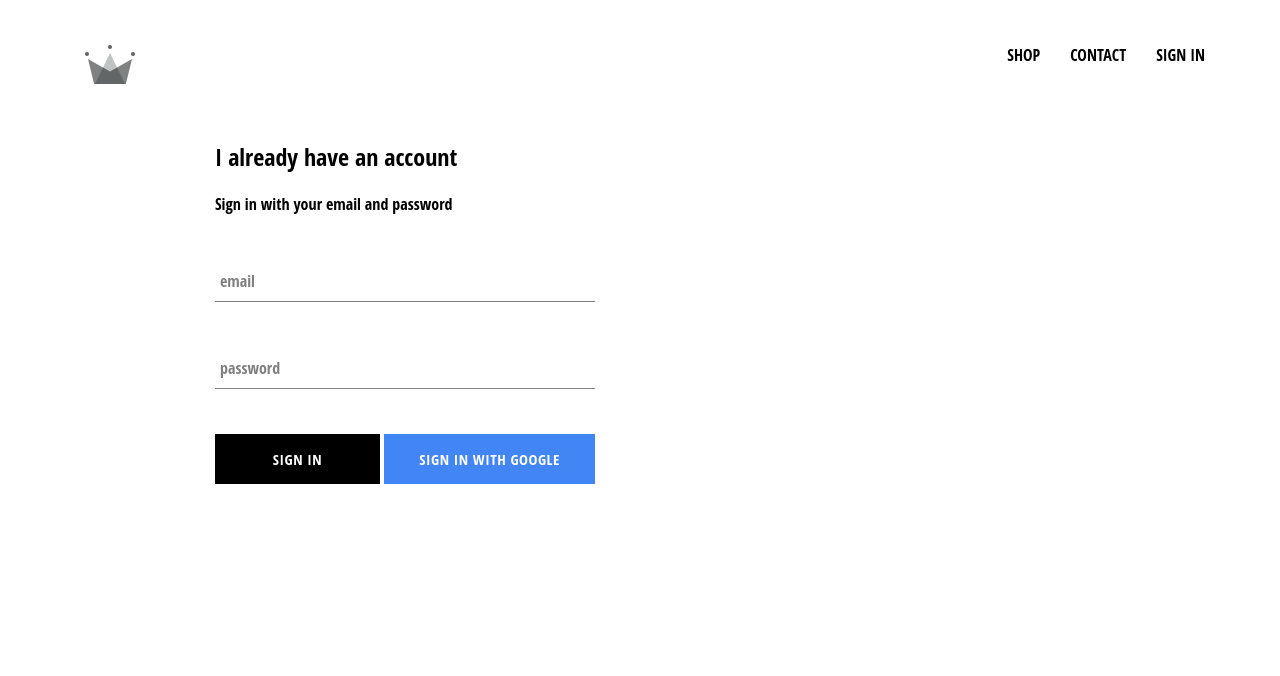
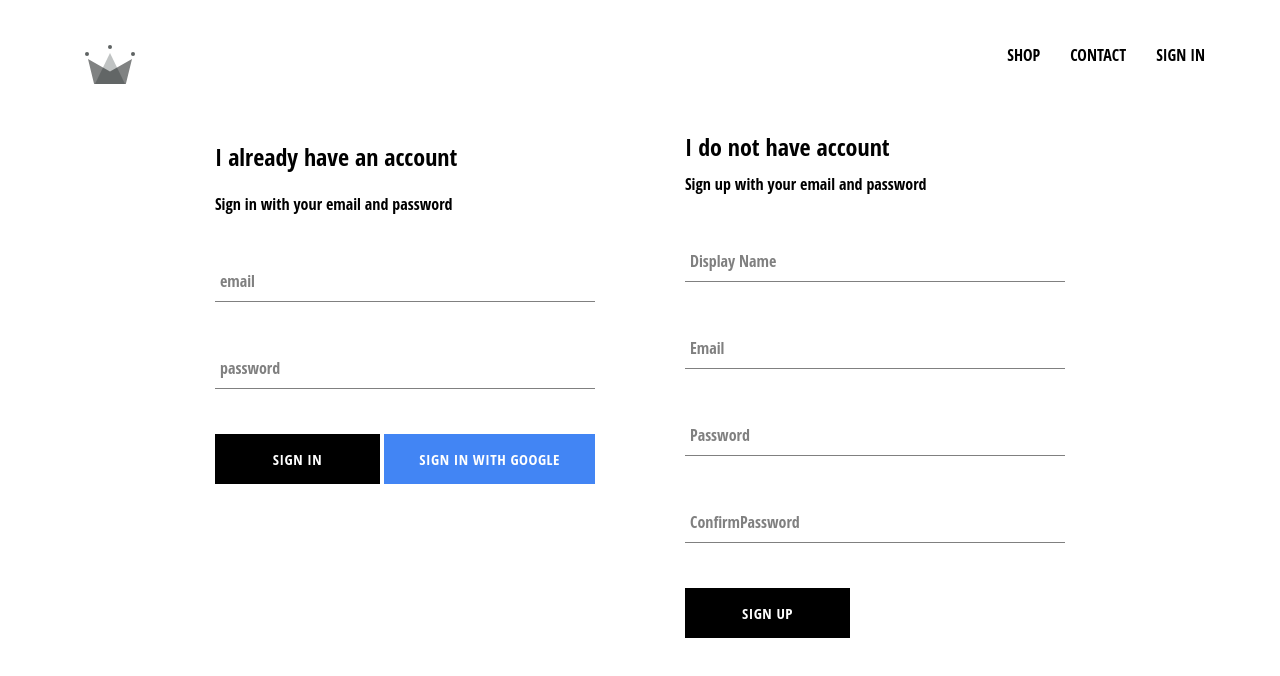
Before and after one commit to GoranDj22/crwn-clothing, a React (Create React App) app: page /signin in a window 1280 px wide. Shown: the top 676 px of the page. Built offline with nearby package versions, Linux system fonts and the light colour scheme; no server answers.

Commit message:
created sign-up component, implemented firebase utils and ability to store authenticated users into our firestore database

```diff
--- a/src/App.js
+++ b/src/App.js
@@ -5,7 +5,7 @@ import HomePage from './pages/homepages/homepage.component';
 import ShopPage from './pages/shop/shop.component.jsx';
 import SignInAndSignUpPage from './pages/sign-in-and-sign-up/sign-in-and-sign-up.component';
 import Header from './components/header/header.component';
-import {auth} from './firebase/firebase.utils';
+import {auth, createUserProfileDocument} from './firebase/firebase.utils';
 
 class App extends React.Component {
   constructor() {
@@ -19,9 +19,23 @@ class App extends React.Component {
   unsubscribeFromAuth = null;
 
   componentDidMount() {
-    this.unsubscribeFromAuth = auth.onAuthStateChanged(user => {
-      this.setState({ currentUser: user });
-    })
+    this.unsubscribeFromAuth = auth.onAuthStateChanged(async userAuth => {
+      if (userAuth) {
+        const userRef = await createUserProfileDocument(userAuth);
+
+        userRef.onSnapshot(snapShot => {
+          this.setState({
+            currentUser: {
+              id: snapShot.id,
+              ...snapShot.data()
+            }
+          });
+
+          console.log(this.state);
+        });
+      }
+      if(this.setState({ currentUser: userAuth}));  // nije sigurno da je 'if'
+    });
   }
 
   componentWillUnmount() {
--- /dev/null
+++ b/src/components/sign-up/sign-up.component.jsx
@@ -0,0 +1,102 @@
+import React from "react";
+import FormInput from "../form-input/form-input.component";
+import CustomButton from '../custom-button/custom-button.component';
+import { auth, createUserProfileDocument } from '../../firebase/firebase.utils';
+import './sign-up.styles.scss';
+
+class SignUp extends React.Component {
+    constructor() {
+        super();
+
+        this.state = {
+            displayName: '',
+            email: '',
+            password: '',
+            confirmPassword: ''
+        }
+    }
+
+    handleSubmit = async event => {
+        event.preventDefault();
+
+        const {displayName, email, password, confirmPassword} = this.state;
+
+        if(password !== confirmPassword) {
+            alert("password don't match");
+            return;
+        }
+
+        try {
+            const {user} = await auth.createUserWithEmailAndPassword(email, password);
+
+            await createUserProfileDocument(user, {displayName});
+
+            this.setState({
+                displayName: '',
+                email: '',
+                password: '',
+                confirmPassword: ''
+            });
+        } catch (error) {
+            console.error(error);
+        }
+    };
+
+    handleChange = event => {
+        const {name, value} = event.target;
+
+        this.setState({[name]: value});
+    }
+
+    render() {
+        const {displayName, email, password, confirmPassword} = this.state;
+
+        return(
+            <div className="sign-up">
+                <h2 className="title">I do not have account</h2>
+                <span>Sign up with your email and password</span>
+
+                <form className="sign-up-form" onSubmit={this.handleSubmit}>
+                    <FormInput
+                        type='text'
+                        name='displayName'
+                        value={displayName}
+                        onChange={this.handleChange}
+                        label='Display Name'
+                        required
+                    />
+
+                    <FormInput
+                        type='email'
+                        name='email'
+                        value={email}
+                        onChange={this.handleChange}
+                        label='Email'
+                        required
+                    />
+
+                    <FormInput
+                        type='password'
+                        name='password'
+                        value={password}
+                        onChange={this.handleChange}
+                        label='Password'
+                        required
+                    />
+
+                    <FormInput
+                        type='password'
+                        name='confirmPassword'
+                        value={confirmPassword}
+                        onChange={this.handleChange}
+                        label='ConfirmPassword'
+                        required
+                    />
+                    <CustomButton type='submit'>SIGN UP</CustomButton>
+                </form>
+            </div>
+        )
+    }
+}
+
+export default SignUp;
--- /dev/null
+++ b/src/components/sign-up/sign-up.styles.scss
@@ -0,0 +1,9 @@
+.sign-up {
+    display: flex;
+    flex-direction: column;
+    width: 380px;
+
+    .title {
+      margin: 10px 0;
+    }
+  }
--- a/src/firebase/firebase.utils.js
+++ b/src/firebase/firebase.utils.js
@@ -11,6 +11,31 @@ const config = {
     appId: "1:941692029443:web:b70260905e7a2073285c36"
 };
 
+export const createUserProfileDocument = async (userAuth, additionalData) => {
+    if (!userAuth) return;
+
+    const userRef = firestore.doc(`users/${userAuth.uid}`)
+    const snapShot = await userRef.get();
+
+    if(!snapShot.exists) {
+        const {displayName, email} = userAuth;
+        const createAt = new Date();
+
+        try {                               // ako snapshot ne postoji, kreiraju se ovi podaci
+            await userRef.set({
+                displayName,
+                email,
+                createAt,
+                ...additionalData
+            })
+        } catch (error) {
+            console.log('error creating user', error.message);
+        }
+    }
+
+    return userRef;
+}
+
 firebase.initializeApp(config);
 
 export const auth = firebase.auth();
--- a/src/pages/sign-in-and-sign-up/sign-in-and-sign-up.component.jsx
+++ b/src/pages/sign-in-and-sign-up/sign-in-and-sign-up.component.jsx
@@ -1,10 +1,12 @@
 import React from "react";
 import SignIn from "../../components/sign-in/sign-in.component";
+import SignUp from "../../components/sign-up/sign-up.component";
 import './sign-in-and-sign-up.scss';
 
 const SignInAndSignUpPage = () => (
     <div className="sign-in-and-sign-up">
         <SignIn />
+        <SignUp />
     </div>
 )
 
```
